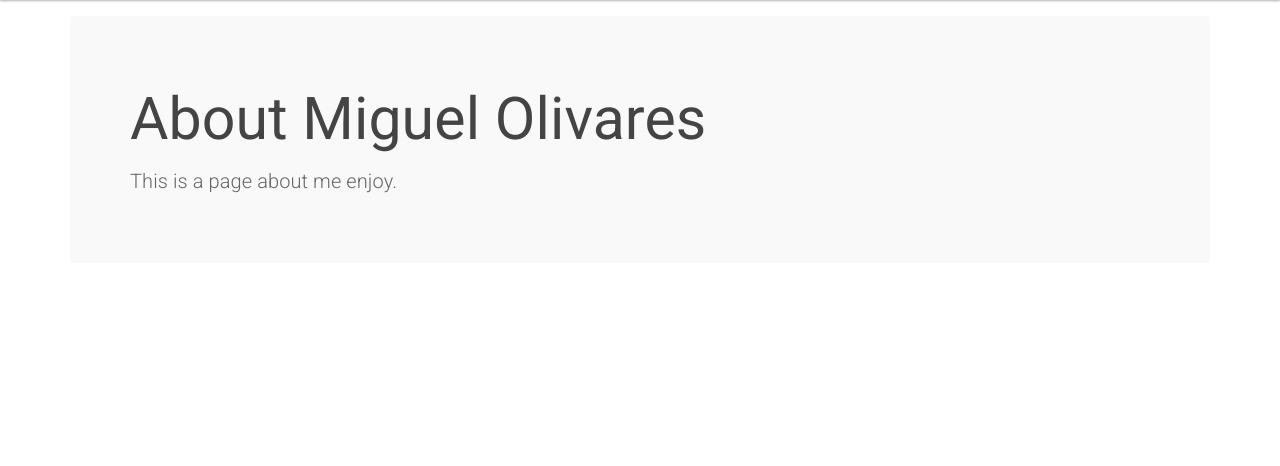
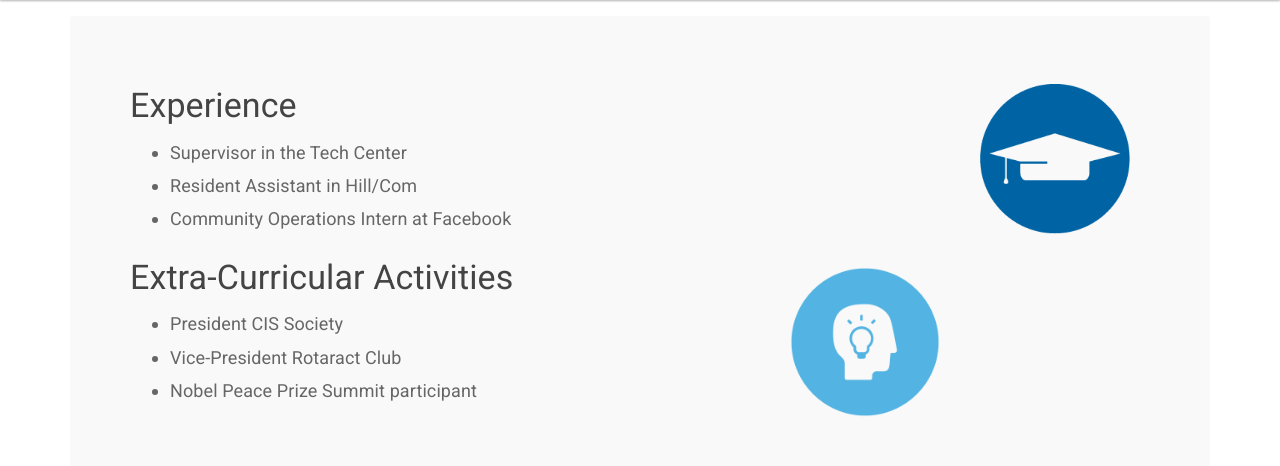
Before and after one commit to IMiguelO/personal_site, a Django app: page /bio/ in a window 1280 px wide. Shown: the part 64-530 px from the top of the page. Run offline with Django 3.2, Linux system fonts and the light colour scheme; some libraries are stand-ins or nearby versions.

Commit message:
Change in About Me

```diff
--- a/static/css/base.css
+++ b/static/css/base.css
@@ -2,6 +2,9 @@ body {
   padding-top: 80px;
 }
 
+.experience {
+margin: 20px;
+}
 #img1 {
   display: block;
   margin-left: auto;
@@ -10,7 +13,7 @@ body {
 
 .thumbnails img {
 		height: 80px;
-		border: 4px solid #555;
+		border: 4px #555;
 		padding: 1px;
 		margin: 0 10px 10px 0;
 	}
@@ -21,7 +24,7 @@ body {
 	}
 
 .preview img {
-		border: 4px solid #444;
+		border: 4px #444;
 		padding: 1px;
 		width: 800px;
 	}
--- a/templates/about_me.html
+++ b/templates/about_me.html
@@ -1,7 +1,21 @@
 {% extends "base.html" %}
 {% block content %}
+{% load staticfiles %}
 <div class="jumbotron">
-    <h1>About Miguel Olivares</h1>
-    <p>This is a page about me enjoy.</p>
+      <img class="experience" src={% static "img/extra-activities.png" %} alt="experience" style="width:150px;height:150px;float:right" />
+
+    <h3>Experience</h3>
+    <ul style="font-size:18px">
+      <li>Supervisor in the Tech Center</li>
+      <li>Resident Assistant in Hill/Com</li>
+      <li>Community Operations Intern at Facebook</li>
+    </ul>
+  <img class="experience" src={% static "img/experience.png" %} alt="experience" style="width:150px;height:150px;float:right" />
+  <h3>Extra-Curricular Activities</h3>
+    <ul style="font-size:18px">
+      <li>President CIS Society</li>
+      <li>Vice-President Rotaract Club</li>
+      <li>Nobel Peace Prize Summit participant</li>
+    </ul>
 </div>
 {% endblock %}
--- a/templates/home.html
+++ b/templates/home.html
@@ -2,9 +2,11 @@
 {% load staticfiles %}
 {% block content %}
 <div class="jumbotron">
-    <h1>Welcome to Miguel's World</h1>
+    <img id="img1" src="{% static "img/profile.jpg" %}" class="img-circle"  style="width:200px;height:200px"/>
+    <h1 style="text-align: center;">Welcome to Miguel's World</h1>
+    <br>
     <p>In the following site you will find some interesting information about the character Miguel Olivares. You will be able to send me an email to ask me any question, and you will know some person stuff. </p>
+    <br>
     <p><a href="{% url 'question_create' %}" class="btn btn-lg btn-primary">Ask me something!</a></p>
-    <img id="img1" src="{% static "img/img2.jpg" %}" class="img-circle"  style="width:450px;height:450px"/>
 </div>
 {% endblock %}
```
Also changed, not shown: templates/pictures.html (+5 -3 lines), static/img/experience.png (added), static/img/extra-activities.png (added), static/img/image.jpg (deleted), static/img/img1.jpeg (deleted), static/img/img1.jpg (added), static/img/img2.jpg, static/img/img3.jpg, static/img/img4.jpg (added), static/img/img5.jpg (added), static/img/profile.jpg (added), templates/success.html (line endings or trailing spaces).
